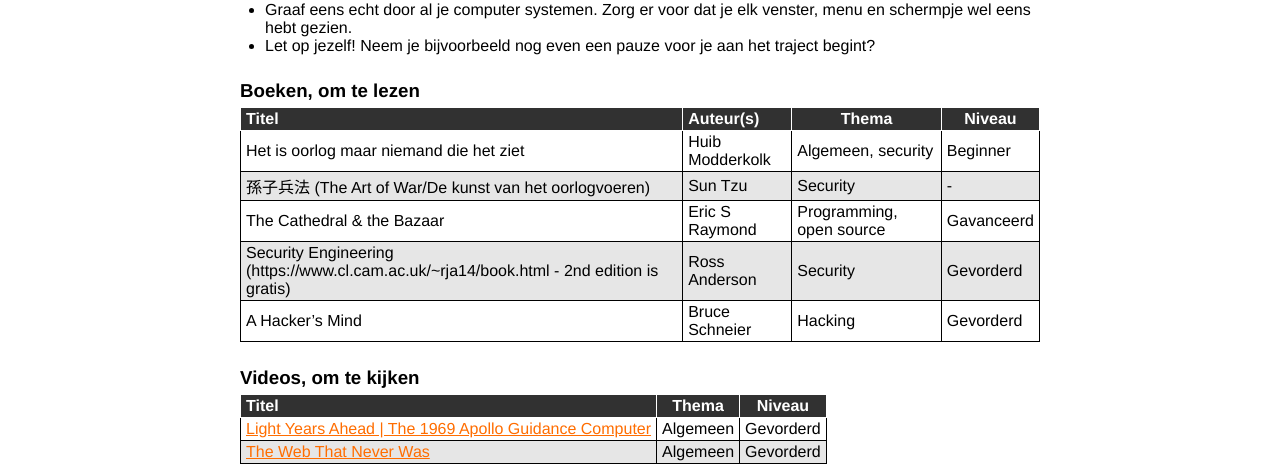
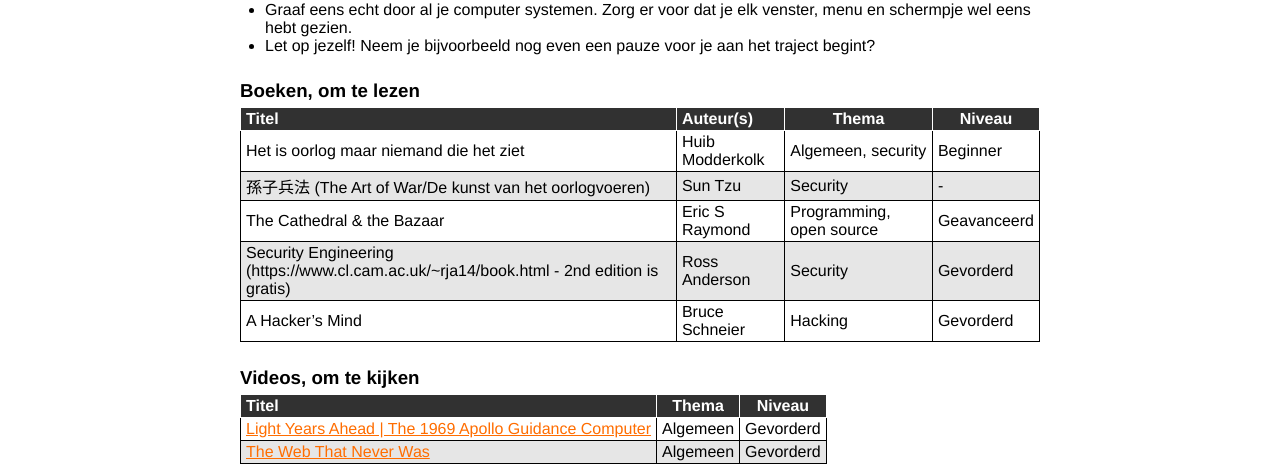
Before and after one commit to ITvitae/itvitae.github.io, a Jekyll site: the page built from docs/orientatie-cyber.md, in a window 1280 px wide. Shown: the part 1510-1976 px from the top of the page. Built offline with Jekyll 4.4.1, drawn with Linux system fonts in a browser that asks for light colours.

Commit message:
fixed more typos

```diff
--- a/docs/orientatie-cyber.md
+++ b/docs/orientatie-cyber.md
@@ -84,7 +84,7 @@ Ga verder met onze [uitdagingen](/uitdagingen).
 |:-----------------------------------------------------------------------------------------|:----------------|--------------------------|------------|
 | Het is oorlog maar niemand die het ziet                                                  | Huib Modderkolk | Algemeen, security       | Beginner   |
 | 孫子兵法 (The Art of War/De kunst van het oorlogvoeren)                                  | Sun Tzu         | Security                 | -          |
-| The Cathedral & the Bazaar                                                               | Eric S Raymond  | Programming, open source | Gavanceerd |
+| The Cathedral & the Bazaar                                                               | Eric S Raymond  | Programming, open source | Geavanceerd |
 | Security Engineering (https://www.cl.cam.ac.uk/~rja14/book.html - 2nd edition is gratis) | Ross Anderson   | Security                 | Gevorderd  |
 | A Hacker's Mind                                                                          | Bruce Schneier  | Hacking                  | Gevorderd  |
 
```
